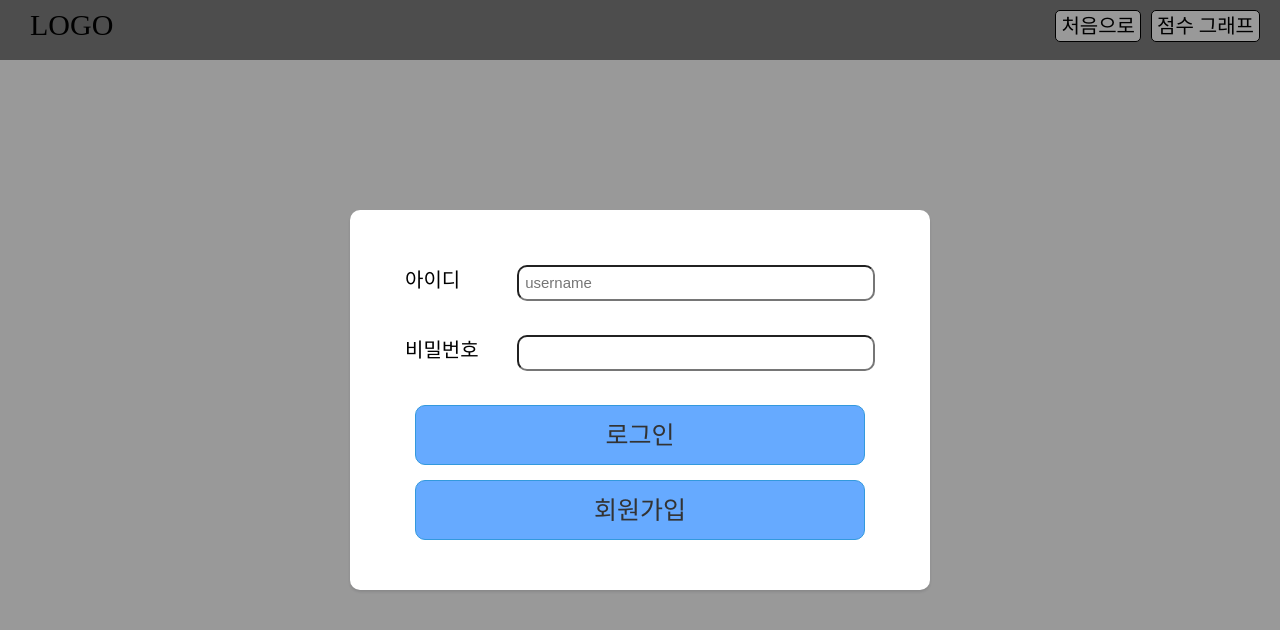
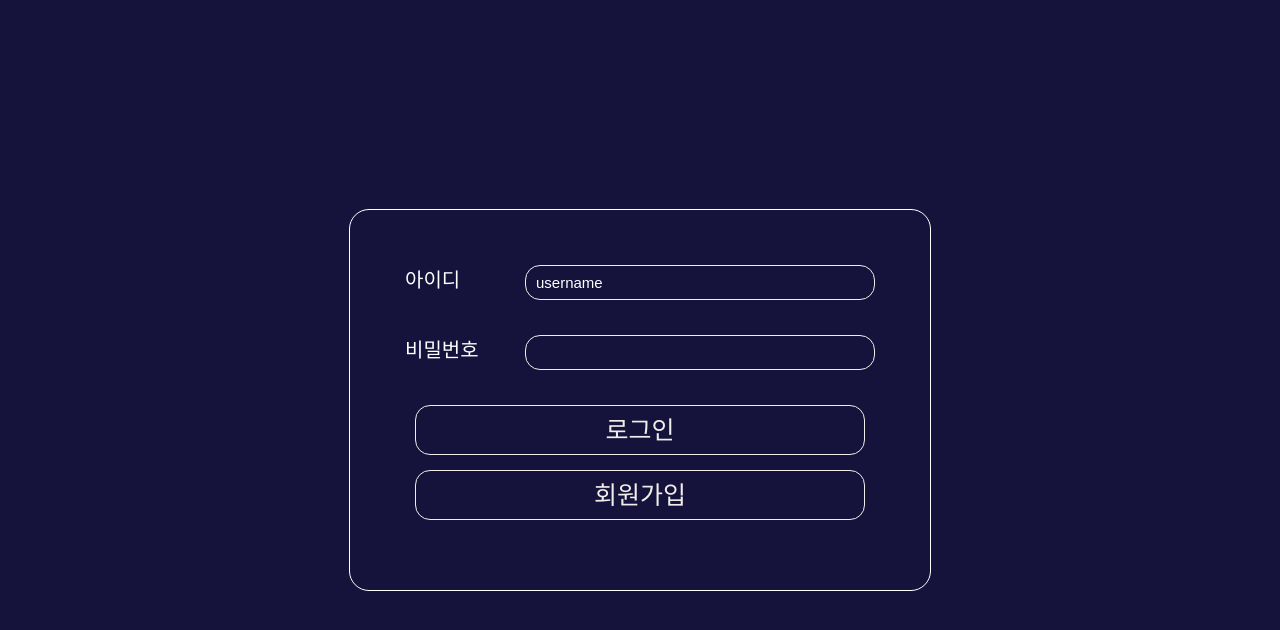
Before and after one commit to loozy5331/scored-planner-frontend, a Vue app: page / in a window 1280 px wide. Shown: the top 630 px of the page. Built offline with nearby package versions, Linux system fonts and the light colour scheme.

Commit message:
update login design

```diff
--- a/src/components/MainAccount/LoginBase.vue
+++ b/src/components/MainAccount/LoginBase.vue
@@ -1,26 +1,25 @@
 <template>
-    <div class="wrapper">
+    <div class="wrapper design-bg">
         <div class="account-body">
             <div class="form-container">
                 <form action="POST">
                     <div class="row">
                         <label for="username" @click="testFunc">아이디</label>
-                        <input type="text" id="username" v-model="username" placeholder=" username">
+                        <input type="text" id="username" class="design-bg design-point" v-model="username" placeholder="username">
                     </div>
                     <div class="row">
                         <label for="password">비밀번호</label>
-                        <input type="password" id="password" v-model="password">
+                        <input type="password" id="password" class="design-bg design-point" v-model="password">
                     </div>
                 </form>
-                <div class="alert" v-if="!isValid">
+                <div class="design-alert" v-if="!isValid">
                     유효하지 않은 이메일 혹은 비밀번호입니다.
                 </div>
-                <button class="btn" type="submit" @click="loginFunc">로그인</button>
-                <button class="btn" type="submit" @click="SignUpFunc">회원가입</button>
+                <button class="btn design-bg design-point" type="submit" @click="loginFunc">로그인</button>
+                <button class="btn design-bg design-point" type="submit" @click="SignUpFunc">회원가입</button>
             </div>
         </div>
     </div>
-
 </template>
 
 <script>
@@ -65,6 +64,7 @@ export default {
 
             })).catch((error) => {
                 console.log(error);
+                this.isValid = false;
             })
         },
         SignUpFunc() {
@@ -83,8 +83,6 @@ export default {
 
     width: 100%;
     height: 100%;
-
-    background-color: rgba(0, 0, 0, 0.4);
 }
 
 .account-body {
@@ -98,11 +96,10 @@ export default {
 
     padding: 40px;
 
-    background-color: rgb(255, 255, 255);
-    border-radius: 10px;
-    box-shadow: 0 2px 3px 0 rgba(34, 36, 38, 0.15);
+    transform: translateX(-50%) translateY(-50%);
 
-    transform: translateX(-50%) translateY(-50%);
+    border: 1px solid white;
+    border-radius: 20px;
 }
 
 /* form */
@@ -120,51 +117,68 @@ export default {
     clear: both;
 }
 
-.row > label {
+label {
     float: left;
 
     font-size: 20px;
     line-height: 30px;
+    color: white;
 }
 
-.row > input {
+input {
     float: right;
+    box-sizing: border-box;
+    width: 350px;
+    height: 35px;
+    padding-left: 10px;
 
-    width: 350px;
-    height: 30px;
+    font-size: 15px;
 }
 
-.row > input::-webkit-input-placeholder{
+input::-webkit-input-placeholder{
     font-size: 15px;
+    color: white;
+}
+
+input:focus{
+    font-size: 15px;
+    color: white;
 }
 
 .btn {
     display:block;
     width:90%;
-    height:60px;
+    height:50px;
 
     font-size: 25px;
     line-height:40px;
-    border:1px #3399dd solid;
-    border-radius: 10px;
     margin:15px auto;
-    background-color:#66aaff;
     text-align:center;
     cursor: pointer;
-    color:#333;
+
     transition: all 0.9s color 0.3;
 }
 
-.btn:hover{
-    color:#fff;
+/* design */
+
+.design-alert {
+    color: red;
 }
 
-
-input {
-    border-radius: 10px;
+.design-bg {
+    background-color: #15133C;
 }
 
-.alert {
-    color: red;
+.design-point {
+    border: 1px solid #F1EEE9;
+    border-radius: 15px;
+
+    color: #F1EEE9;
 }
+
+.design-point:hover {
+    color: #73777B;
+    border-color: #73777B;
+}
+
 </style>
```
